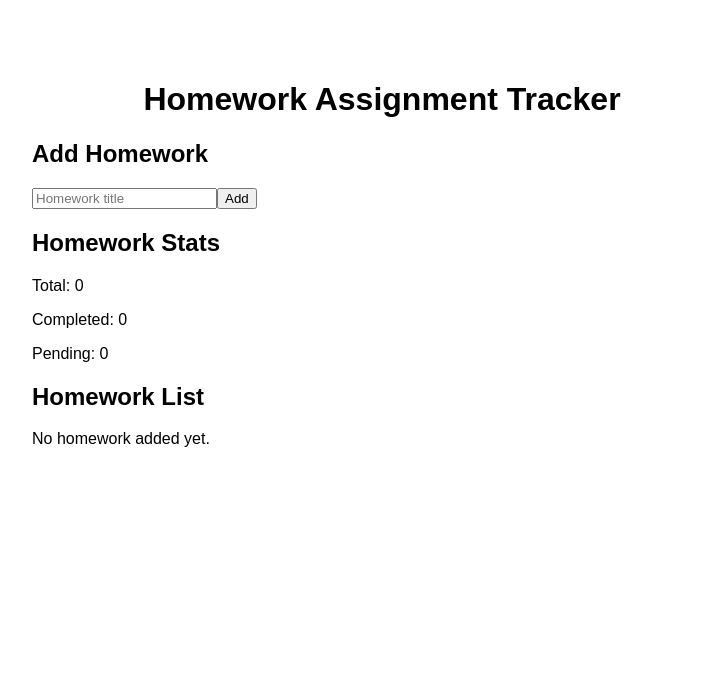
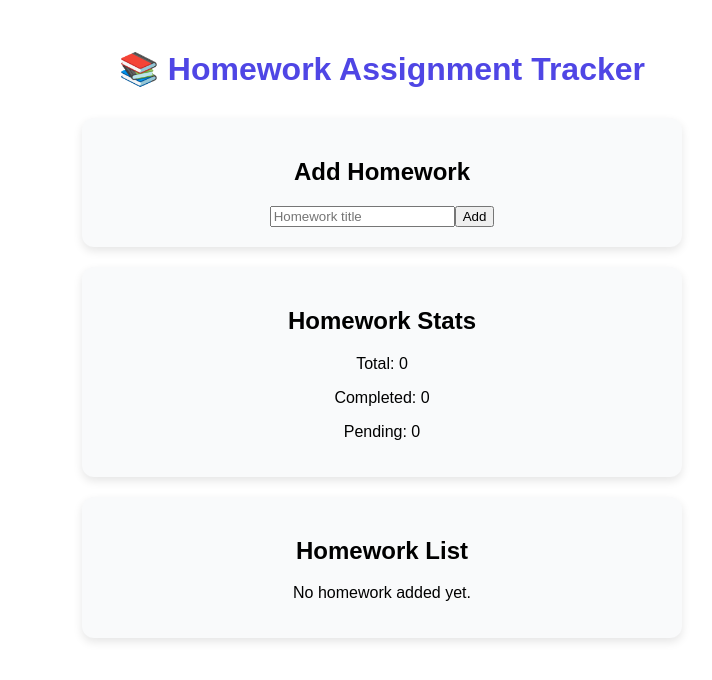
Before and after one commit to JEDl956/homework-tracker-JEDl, a Vue app: page / in a window 1280 px wide. Shown: the top 680 px of the page, without its empty margins (258-970 px from the left). Built offline with nearby package versions, Linux system fonts and the light colour scheme.

Commit message:
Improve UI with centered layout and colors

```diff
--- a/src/App.vue
+++ b/src/App.vue
@@ -6,23 +6,64 @@ import AssignmentStats from './components/AssignmentStats.vue'
 
 <template>
   <main>
-    <h1>Homework Assignment Tracker</h1>
+    <h1>📚 Homework Assignment Tracker</h1>
 
-    <AssignmentForm />
-    <AssignmentStats />
-    <AssignmentList />
+    <div class="card">
+      <AssignmentForm />
+    </div>
+
+    <div class="card">
+      <AssignmentStats />
+    </div>
+
+    <div class="card">
+      <AssignmentList />
+    </div>
   </main>
 </template>
 
 <style scoped>
 main {
-  max-width: 700px;
-  margin: 40px auto;
-  padding: 20px;
+  max-width: 600px;
+  margin: 50px auto;
+  text-align: center;
   font-family: Arial, sans-serif;
 }
 
+/* Title */
 h1 {
-  text-align: center;
+  color: #4f46e5;
+  margin-bottom: 30px;
+}
+
+/* Card sections */
+.card {
+  background: #f9fafb;
+  padding: 20px;
+  margin-bottom: 20px;
+  border-radius: 12px;
+  box-shadow: 0 4px 10px rgba(0,0,0,0.1);
+}
+
+/* Buttons */
+button {
+  margin-left: 10px;
+  padding: 5px 10px;
+  border: none;
+  background-color: #4f46e5;
+  color: white;
+  border-radius: 6px;
+  cursor: pointer;
+}
+
+button:hover {
+  background-color: #3730a3;
+}
+
+/* Input */
+input {
+  padding: 5px;
+  border-radius: 6px;
+  border: 1px solid #ccc;
 }
 </style>
```
